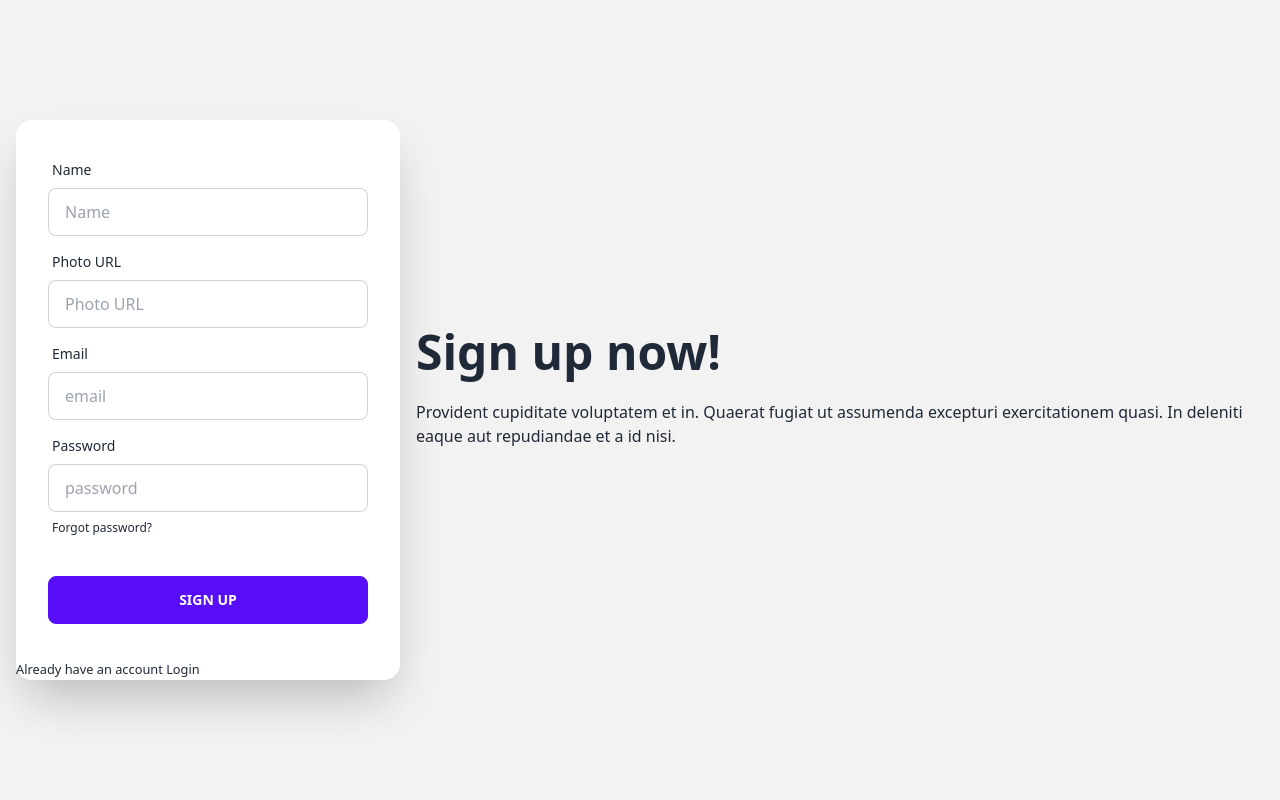
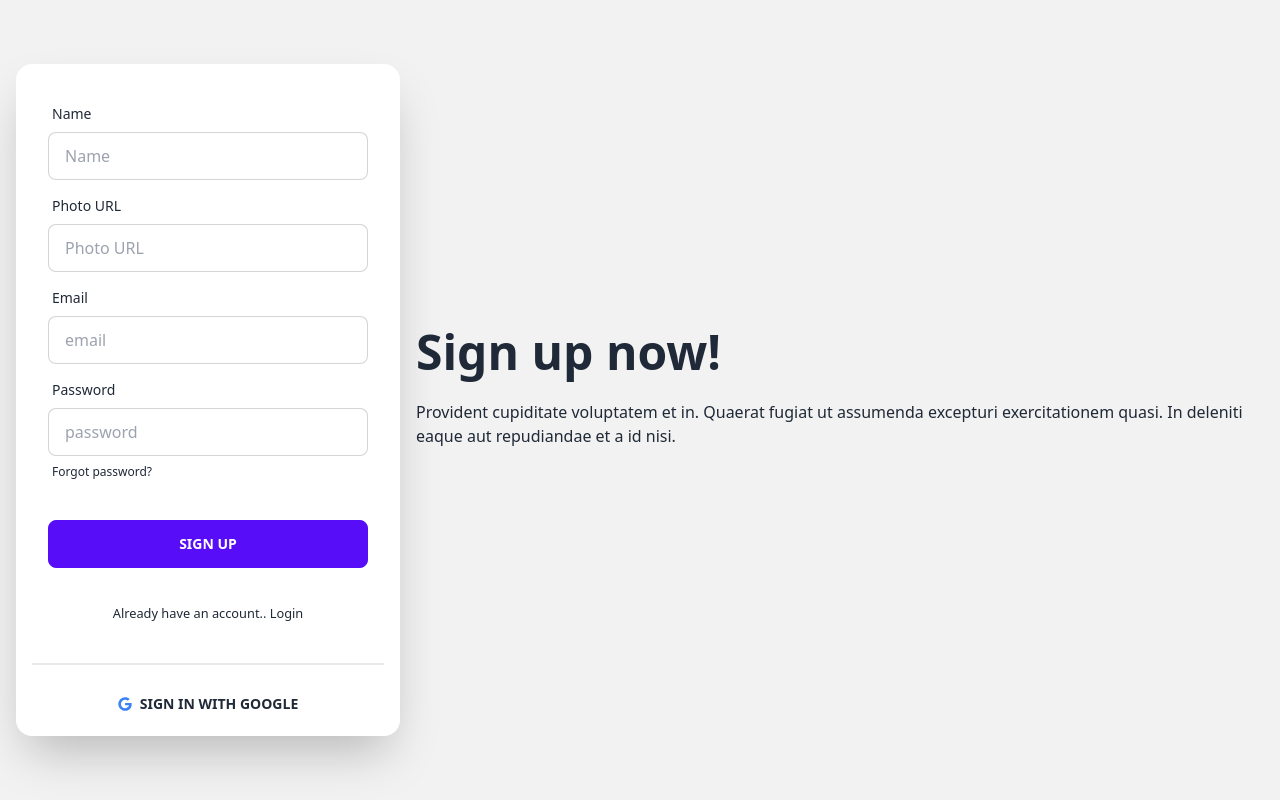
Before and after one commit to IftekarRahmanRuhit/Bistro-Boss-client, a React (Vite) app: page /signup in a window 1280 px wide. Built offline with nearby package versions, Linux system fonts and the light colour scheme; no server answers.

Commit message:
added google SignIn functionality

```diff
--- a/src/Layout/DashBoard.jsx
+++ b/src/Layout/DashBoard.jsx
@@ -1,6 +1,6 @@
 import { NavLink, Outlet } from "react-router-dom";
 import { TiShoppingCart } from "react-icons/ti";
-import { FaCalendarAlt, FaHome } from "react-icons/fa";
+import { FaCalendarAlt, FaHome, FaPhone } from "react-icons/fa";
 import { PiCrownDuotone } from "react-icons/pi";
 import { TbBrandBooking } from "react-icons/tb";
 import { LuSquareMenu } from "react-icons/lu";
@@ -14,15 +14,19 @@ const DashBoard = () => {
             {/* DashBoard sidebar  */}
             <div className="w-64 min-h-screen bg-orange-400">
                 <ul className="menu p-4">
+                    {/* specific nav links  */}
                    <li> <NavLink to="/dashboard/userHome"><FaHome />User Home</NavLink></li>
                    <li> <NavLink to="/dashboard/reservation"><FaCalendarAlt />Reservation</NavLink></li>
                    <li> <NavLink to="/dashboard/cart"><TiShoppingCart />My Cart ({cart.length})</NavLink></li>
                    <li> <NavLink to="/dashboard/review"><PiCrownDuotone />Add Review</NavLink></li>
                    <li> <NavLink to="/dashboard/bookings"><TbBrandBooking />My Booking</NavLink></li>
 
+                    {/* Shared Nav links  */}
                    <div className="divider"></div>
                    <li> <NavLink to="/"><FaHome />Home</NavLink></li>
                    <li> <NavLink to="/order/salad"><LuSquareMenu />Menu</NavLink></li>
+                   <li> <NavLink to="/order/contact"><FaPhone />Contact</NavLink></li>
+
                 </ul>
             </div>
 
--- a/src/Routes/Routes.jsx
+++ b/src/Routes/Routes.jsx
@@ -46,7 +46,7 @@ import Cart from "../pages/DashBoard/Cart/Cart";
     },
     {
       path: "dashboard",
-      element: <DashBoard></DashBoard>,
+      element: <PrivateRoute><DashBoard></DashBoard></PrivateRoute>,
       children: [
         {
           path:"cart",
--- /dev/null
+++ b/src/components/SocialLogin/SocialLogin.jsx
@@ -0,0 +1,45 @@
+import { FaGoogle } from "react-icons/fa";
+import useAuth from "../../hooks/useAuth";
+import useAxiosPublic from "../../hooks/useAxiosPublic";
+import { useNavigate } from "react-router-dom";
+
+
+const SocialLogin = () => {
+
+    const { googleSignIn } = useAuth();
+    const axiosPublic = useAxiosPublic();
+    const navigate = useNavigate();
+
+    const handleGoogleSignIn = () =>{
+        googleSignIn()
+        .then(result =>{
+            console.log(result.user);
+            const userInfo = {
+                email: result.user?.email,
+                name: result.user?.displayName
+            }
+            axiosPublic.post('/users', userInfo)
+            .then(res =>{
+                console.log(res.data);
+                navigate('/');
+            })
+        })
+    }
+
+
+
+
+
+    return (
+        <div className="p-4">
+              <div className="divider"></div>
+            <div className=" flex justify-center items-center">
+                <button onClick={handleGoogleSignIn } className="flex justify-center items-center gap-2 btn btn-sm btn-ghost">
+                    <FaGoogle className="text-blue-500"></FaGoogle> Sign in With Google
+                </button>
+            </div>
+        </div>
+    );
+};
+
+export default SocialLogin;
--- /dev/null
+++ b/src/hooks/useAxiosPublic.jsx
@@ -0,0 +1,12 @@
+import axios from "axios";
+
+
+const axiosPublic = axios.create({
+    baseURL : 'http://localhost:5000'
+})
+
+const useAxiosPublic = () => {
+    return axiosPublic;
+};
+
+export default useAxiosPublic;
--- a/src/pages/Login/Login.jsx
+++ b/src/pages/Login/Login.jsx
@@ -4,6 +4,7 @@ import { AuthContext } from '../../providers/AuthProvider';
 import { Link, useLocation, useNavigate } from 'react-router-dom';
 import { Helmet } from 'react-helmet-async';
 import Swal from 'sweetalert2'
+import SocialLogin from '../../components/SocialLogin/SocialLogin';
 
 const Login = () => {
     const [disabled, setDisabled] = useState(true);
@@ -89,7 +90,8 @@ const Login = () => {
                                 <input disabled={disabled} className="btn btn-primary" type="submit" value="Login" />
                             </div>
                         </form>
-                        <p><small>New Here? <Link to="/signup">Create an account</Link> </small></p>
+                        <p className='text-center'><small>New Here? <Link to="/signup">Create an account</Link> </small></p>
+                        <SocialLogin></SocialLogin>
                     </div>
                 </div>
             </div>
--- a/src/pages/SignUp/SignUp.jsx
+++ b/src/pages/SignUp/SignUp.jsx
@@ -4,9 +4,11 @@ import { useForm } from "react-hook-form";
 import { AuthContext } from "../../providers/AuthProvider";
 import { Link, useNavigate } from "react-router-dom";
 import Swal from 'sweetalert2'
+import useAxiosPublic from "../../hooks/useAxiosPublic";
+import SocialLogin from '../../components/SocialLogin/SocialLogin';
 
 const SignUp = () => {
-
+    const axiosPublic =useAxiosPublic()
     const { register, handleSubmit, reset, formState: { errors } } = useForm();
     const { createUser, updateUserProfile } = useContext(AuthContext);
     const navigate = useNavigate();
@@ -19,7 +21,13 @@ const SignUp = () => {
                 console.log(loggedUser);
                 updateUserProfile(data.name, data.photoURL)
                     .then(() => {
-                        console.log('user profile info updated')
+                        const userInfo = {
+                            name: data.name,
+                            email: data.email
+                        }
+                        axiosPublic.post('/users', userInfo)
+                        .then((res)=>{
+                            if(res.data.insertedId){
                                 reset();
                                 Swal.fire({
                                     position: 'top-end',
@@ -29,6 +37,9 @@ const SignUp = () => {
                                     timer: 1500
                                 });
                                 navigate('/');
+                            }
+                        })
+
 
                     })
                     .catch(error => console.log(error))
@@ -91,8 +102,11 @@ const SignUp = () => {
                                 <input className="btn btn-primary" type="submit" value="Sign Up" />
                             </div>
                         </form>
-                        <p><small>Already have an account <Link to="/login">Login</Link></small></p>
+
+             <p className="text-center"><small>Already have an account.. <Link to="/login">Login</Link></small></p>
+             <SocialLogin></SocialLogin>
                     </div>
+
                 </div>
             </div>
         </>
--- a/src/providers/AuthProvider.jsx
+++ b/src/providers/AuthProvider.jsx
@@ -1,5 +1,5 @@
 import { createContext, useEffect, useState } from "react";
-import { createUserWithEmailAndPassword, getAuth, onAuthStateChanged, signInWithEmailAndPassword, signOut, updateProfile } from "firebase/auth";
+import { GoogleAuthProvider, createUserWithEmailAndPassword, getAuth, onAuthStateChanged, signInWithEmailAndPassword, signInWithPopup, signOut, updateProfile } from "firebase/auth";
 import { app } from "../firebase/firebase.config";
 
 export const AuthContext = createContext(null);
@@ -9,6 +9,7 @@ const auth = getAuth(app);
 const AuthProvider = ({ children }) => {
     const [user, setUser] = useState(null);
     const [loading, setLoading] = useState(true);
+    const googleProvider = new GoogleAuthProvider();
 
     const createUser = (email, password) => {
         setLoading(true);
@@ -18,6 +19,10 @@ const AuthProvider = ({ children }) => {
     const signIn = (email, password) => {
         setLoading(true);
         return signInWithEmailAndPassword(auth, email, password);
+    }
+    const googleSignIn = () => {
+        setLoading(true);
+        return signInWithPopup(auth, googleProvider);
     }
 
     const logOut = () => {
@@ -47,7 +52,9 @@ const AuthProvider = ({ children }) => {
         loading,
         createUser,
         signIn,
+        googleSignIn,
         logOut,
+
         updateUserProfile
     }
 
```
Lines whose indentation alone changed are shown as unchanged.
